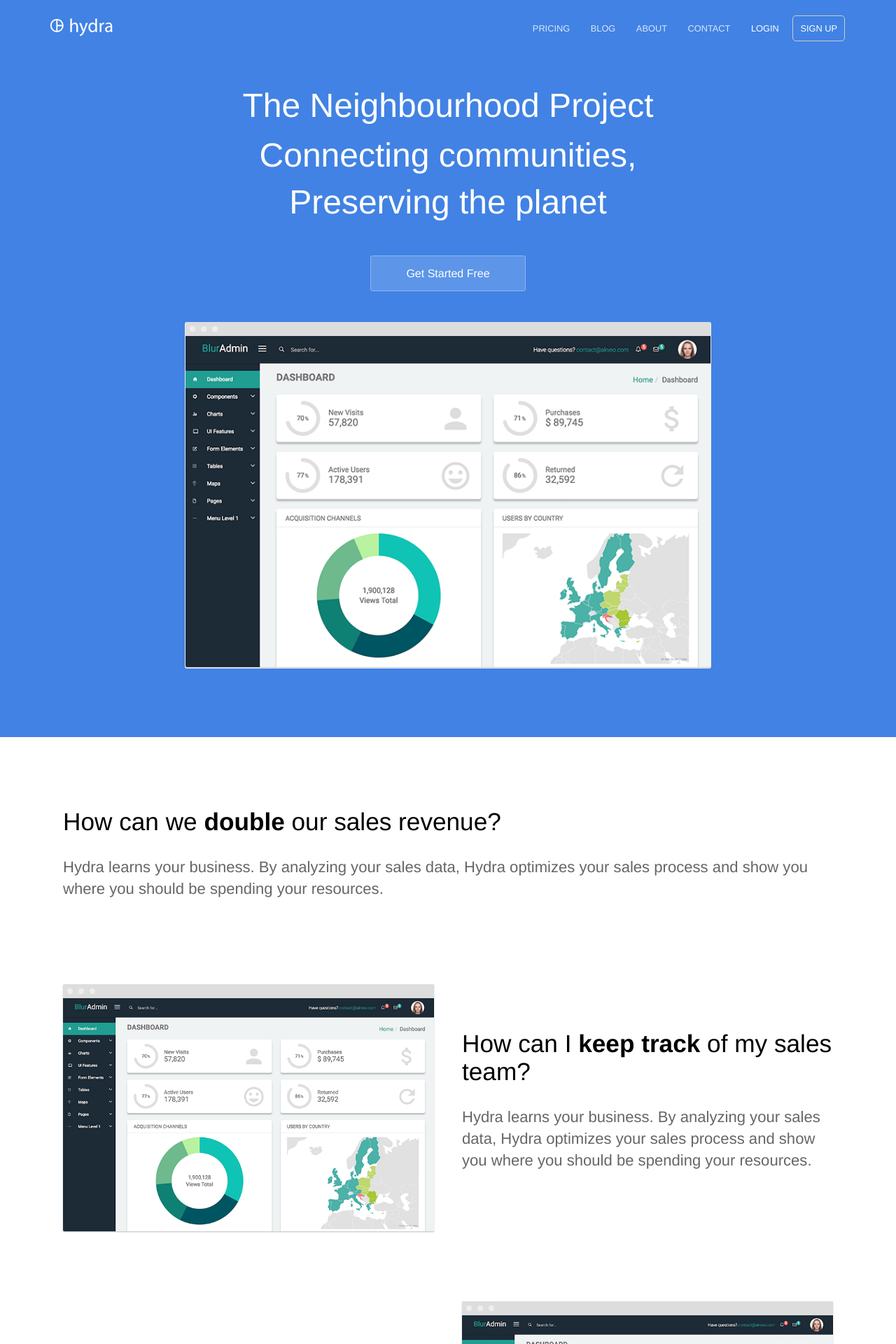
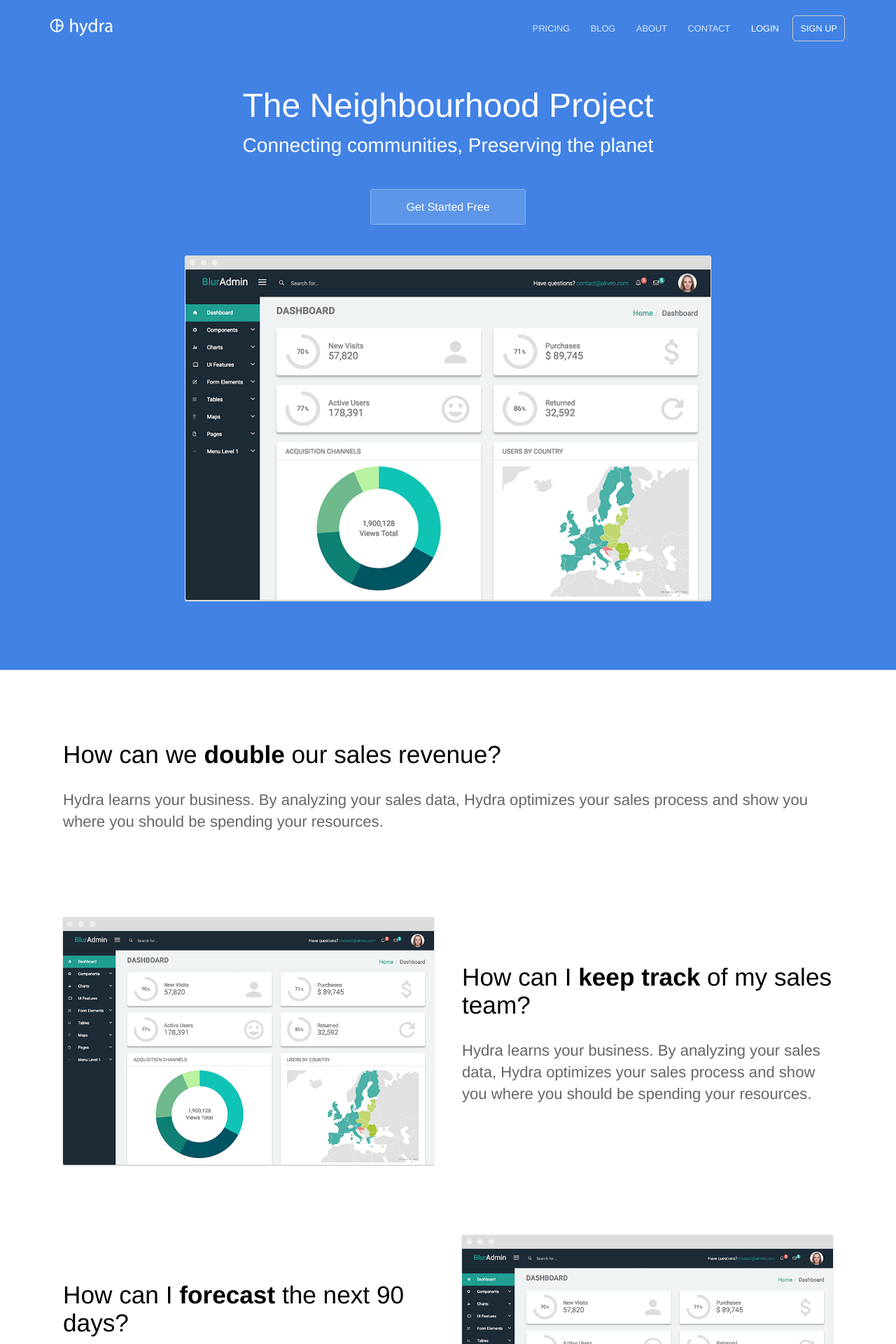
Before and after one commit to sjaesuh/PPP_website, a Jekyll site: the page built from index.html, in a window 1280 px wide. Shown: the top 1920 px of the page at 70% size. Built offline with Jekyll 4.4.1, drawn with Linux system fonts in a browser that asks for light colours.

Commit message:
killinmyvibe

```diff
--- a/index.html
+++ b/index.html
@@ -5,7 +5,7 @@ description: Track and optimize your sales team in real time
 <section class="hero">
 	<div class="text-container">
 		<h1 class="editable" style="font-size: 48px;">The Neighbourhood Project</h1>
-		<p class="subtext editable" style="font-size: 48px;">Connecting communities, Preserving the planet</p>
+		<p class="subtext editable" style="font-size: 28px;">Connecting communities, Preserving the planet</p>
 		<div class="cta button alt"><a href="{{ site.baseurl }}/contact/">Get Started Free</a></div>
 		<div>
 			<img src="{{ site.baseurl }}/images/dashboard.png" alt="Screenshot" class="screenshot editable" />
```
